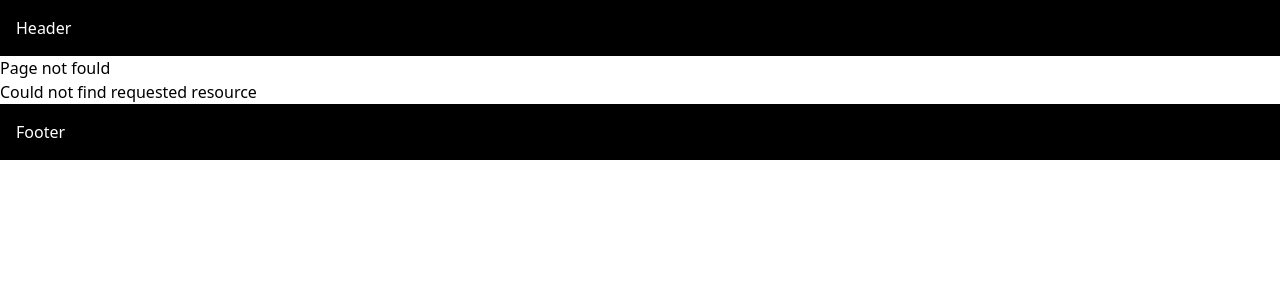
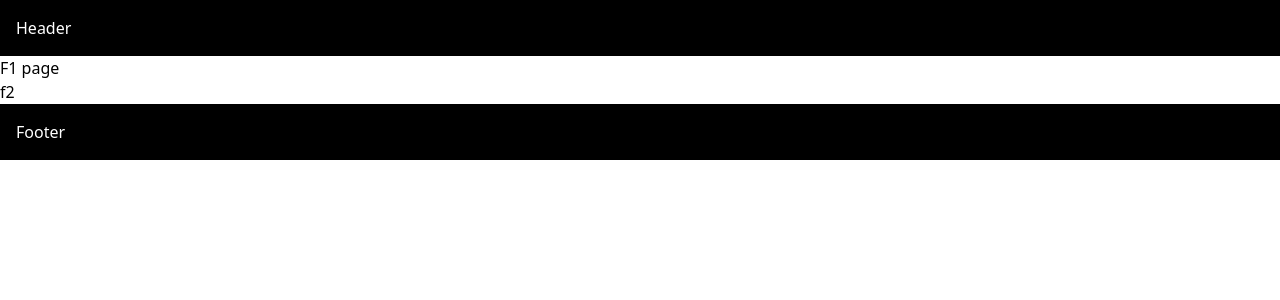
Before and after one commit to swttpch/nextjs-learning, a Next.js app in the folder routing-demo/: page /f1 in a window 1280 px wide. Before the commit this address had no page. Shown: the top 300 px of the page. Built offline with nearby package versions, Linux system fonts and the light colour scheme.

Commit message:
chore: understading intercepting routes

```diff
--- /dev/null
+++ b/routing-demo/src/app/f1/(.)f2/page.tsx
@@ -0,0 +1,5 @@
+function InterceptedF2() {
+  return <h1>(.) Intercepted F2 page</h1>
+}
+
+export default InterceptedF2
--- /dev/null
+++ b/routing-demo/src/app/f1/f2/page.tsx
@@ -0,0 +1,5 @@
+function F2() {
+  return <h1>F2 page</h1>
+}
+
+export default F2
--- /dev/null
+++ b/routing-demo/src/app/f1/f3/page.tsx
@@ -0,0 +1,5 @@
+function F3() {
+  return <h1>F3 page</h1>
+}
+
+export default F3
--- /dev/null
+++ b/routing-demo/src/app/f1/f4/(..)f3/page.tsx
@@ -0,0 +1,5 @@
+function InterceptedF3() {
+  return <h1>(.) Intercepted F3 page</h1>
+}
+
+export default InterceptedF3
--- /dev/null
+++ b/routing-demo/src/app/f1/f4/(...)about/page.tsx
@@ -0,0 +1,5 @@
+function InterceptedAbout() {
+  return <h1>(.) Intercepted About Page</h1>
+}
+
+export default InterceptedAbout
--- /dev/null
+++ b/routing-demo/src/app/f1/f4/page.tsx
@@ -0,0 +1,15 @@
+import Link from 'next/link'
+
+function F4() {
+  return (
+    <>
+      <h1>F4 page</h1>
+      <div>
+        <Link href={'/f1/f3'}>f3</Link>
+        <Link href={'/about'}>About</Link>
+      </div>
+    </>
+  )
+}
+
+export default F4
--- /dev/null
+++ b/routing-demo/src/app/f1/page.tsx
@@ -0,0 +1,14 @@
+import Link from 'next/link'
+
+function F1() {
+  return (
+    <>
+      <h1>F1 page</h1>
+      <div>
+        <Link href={'/f1/f2'}>f2</Link>
+      </div>
+    </>
+  )
+}
+
+export default F1
```
